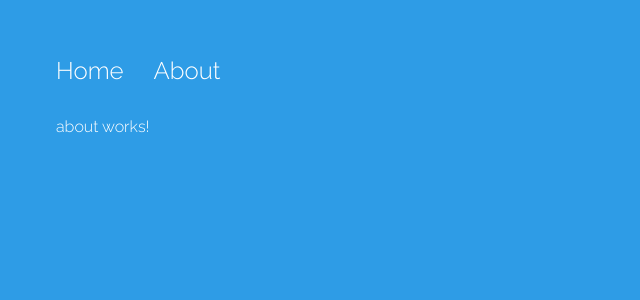
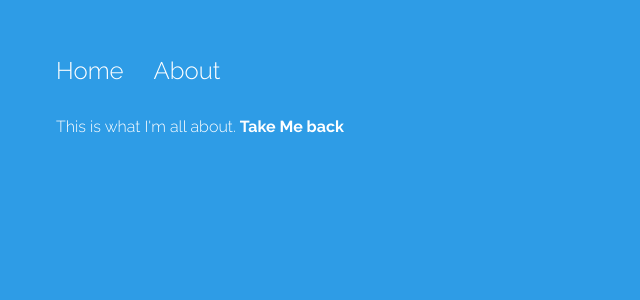
Before and after one commit to Brekit/NG5, an Angular app: page /about/48 in a window 1280 px wide. Shown: the top 300 px of the page, without its empty margins (0-640 px from the left). Built offline with nearby package versions, Linux system fonts and the light colour scheme.

Commit message:
more on routers

```diff
--- a/src/app/about/about.component.html
+++ b/src/app/about/about.component.html
@@ -1,3 +1,3 @@
 <p>
-  about works!
+  This is what I'm all about. <a href="" (click)="sendmeHome()"><strong>Take Me back</strong></a>
 </p>
--- a/src/app/about/about.component.ts
+++ b/src/app/about/about.component.ts
@@ -1,5 +1,6 @@
 import { Component, OnInit } from '@angular/core';
 import {ActivatedRoute} from '@angular/router'; //this allows to set and fetch angular route parameters
+import { Router} from '@angular/router';
 
 @Component({
   selector: 'app-about',
@@ -16,5 +17,9 @@ export class AboutComponent implements OnInit {
 
   }
 
+  sendMeHome() {
+    this.router.navigate([''])
+  }
+
 
 }
```
